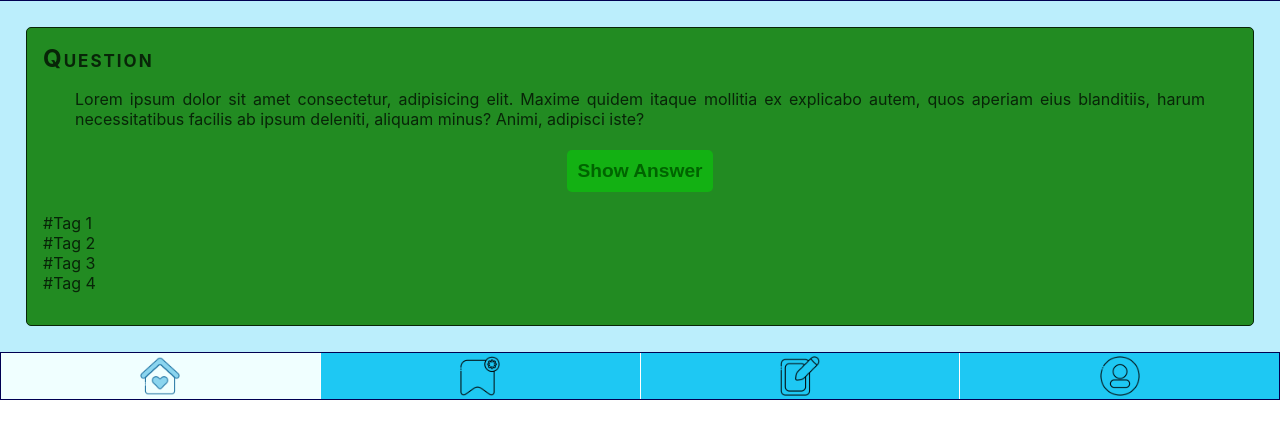
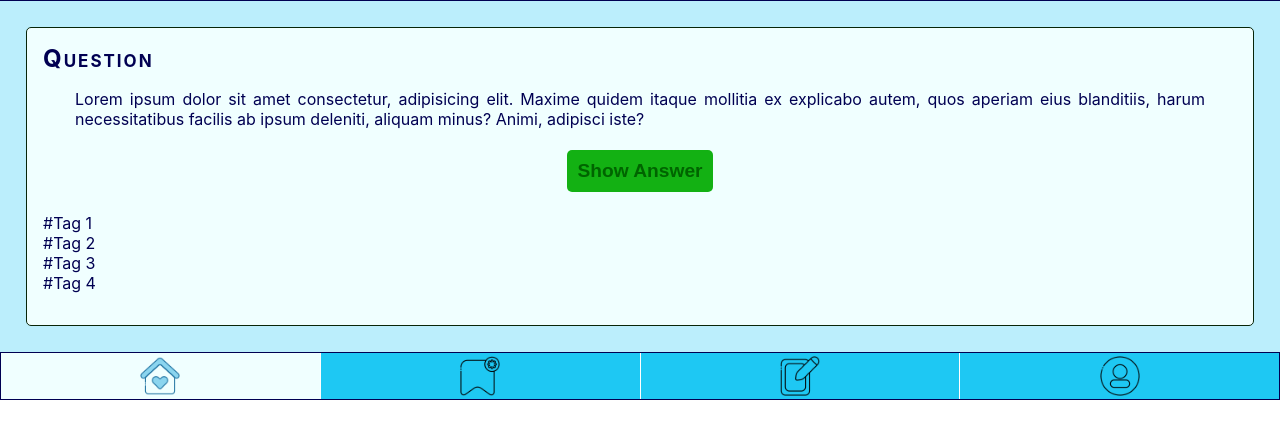
Before and after one commit to Ju-Schn/quiz-app, a plain HTML site: page index.html in a window 1280 px wide. Shown: the part 72-510 px from the top of the page. Drawn offline with Linux system fonts and the light colour scheme.

Commit message:
Update colors2

```diff
--- a/styles/components/card.css
+++ b/styles/components/card.css
@@ -1,10 +1,10 @@
 .card {
   border: 1px solid rgb(8, 37, 8);
   border-radius: 5px;
-  background-color: forestgreen;
+  background-color: azure;
   margin: 1em;
   padding: 1em;
-  color: rgb(8, 37, 8);
+  color: rgb(0, 0, 82);
 }
 
 .card__title {
```
